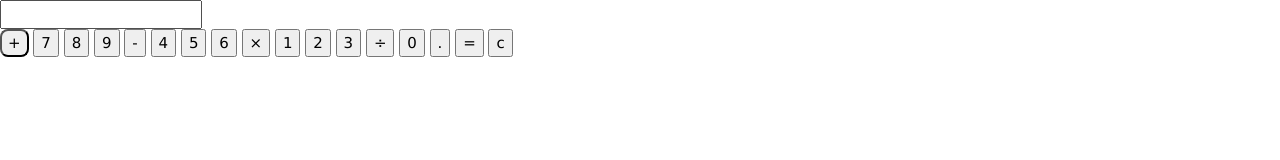
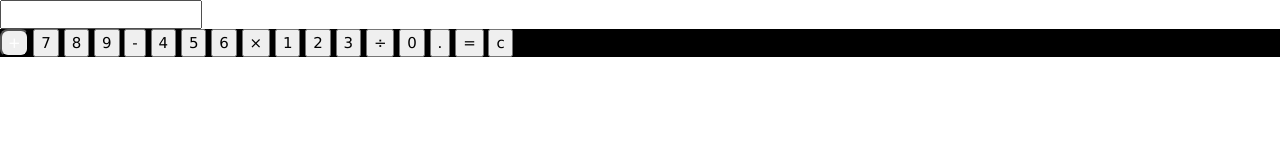
Before and after one commit to Xacook2/calculator, a plain HTML site: page index.html in a window 1280 px wide. Drawn offline with nearby package versions, Linux system fonts and the light colour scheme.

Commit message:
Update index.html

```diff
--- a/index.html
+++ b/index.html
@@ -9,8 +9,8 @@
 <body>
   <div id="calculator">
     <input id="display" readonly>
-    <div class="">
-      <button class="w3-round-large" onclick="appendToDisplay('+')">+</button>
+    <div class="w3-black">
+      <button class="w3-round-large w3-text-white" onclick="appendToDisplay('+')">+</button>
       <button onclick="appendToDisplay('7')">7</button>
       <button onclick="appendToDisplay('8')">8</button>
       <button onclick="appendToDisplay('9')">9</button>
```
